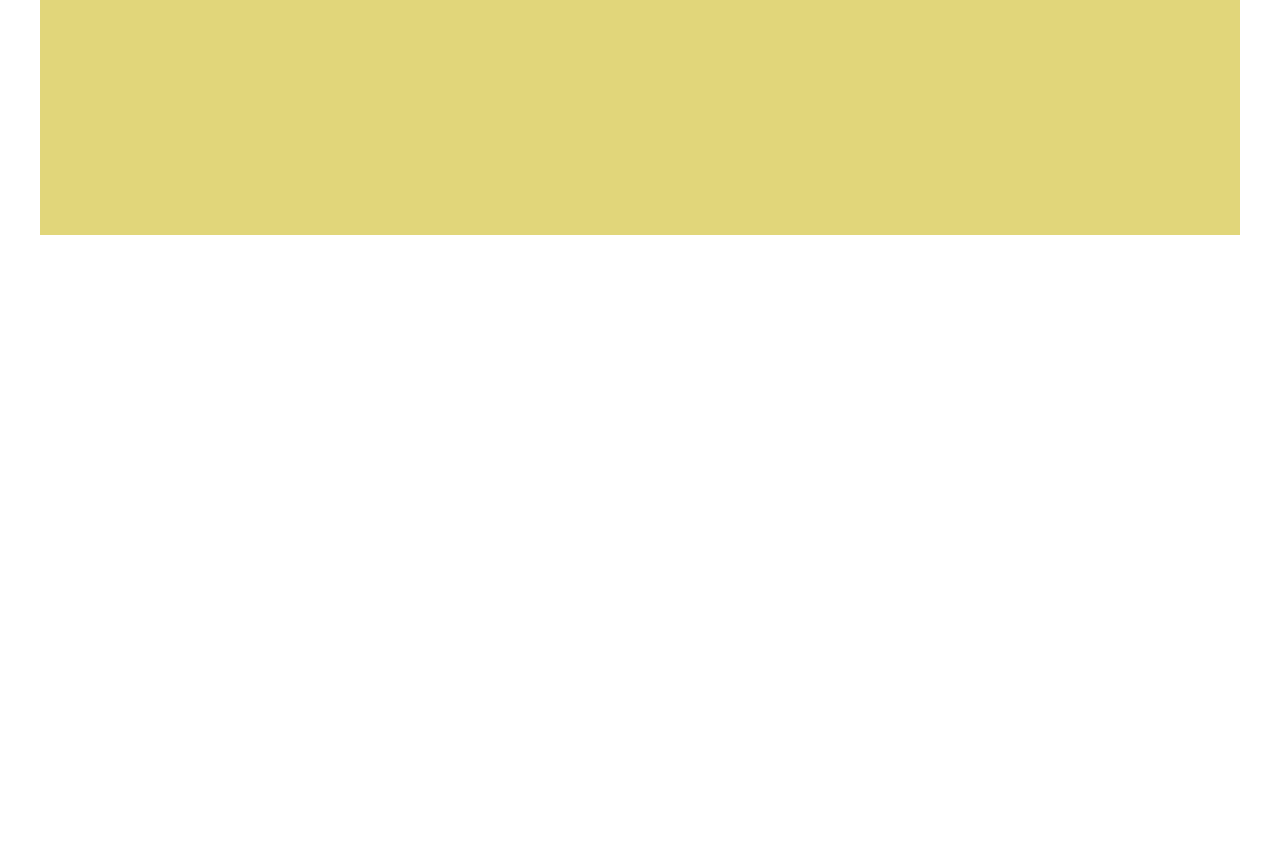
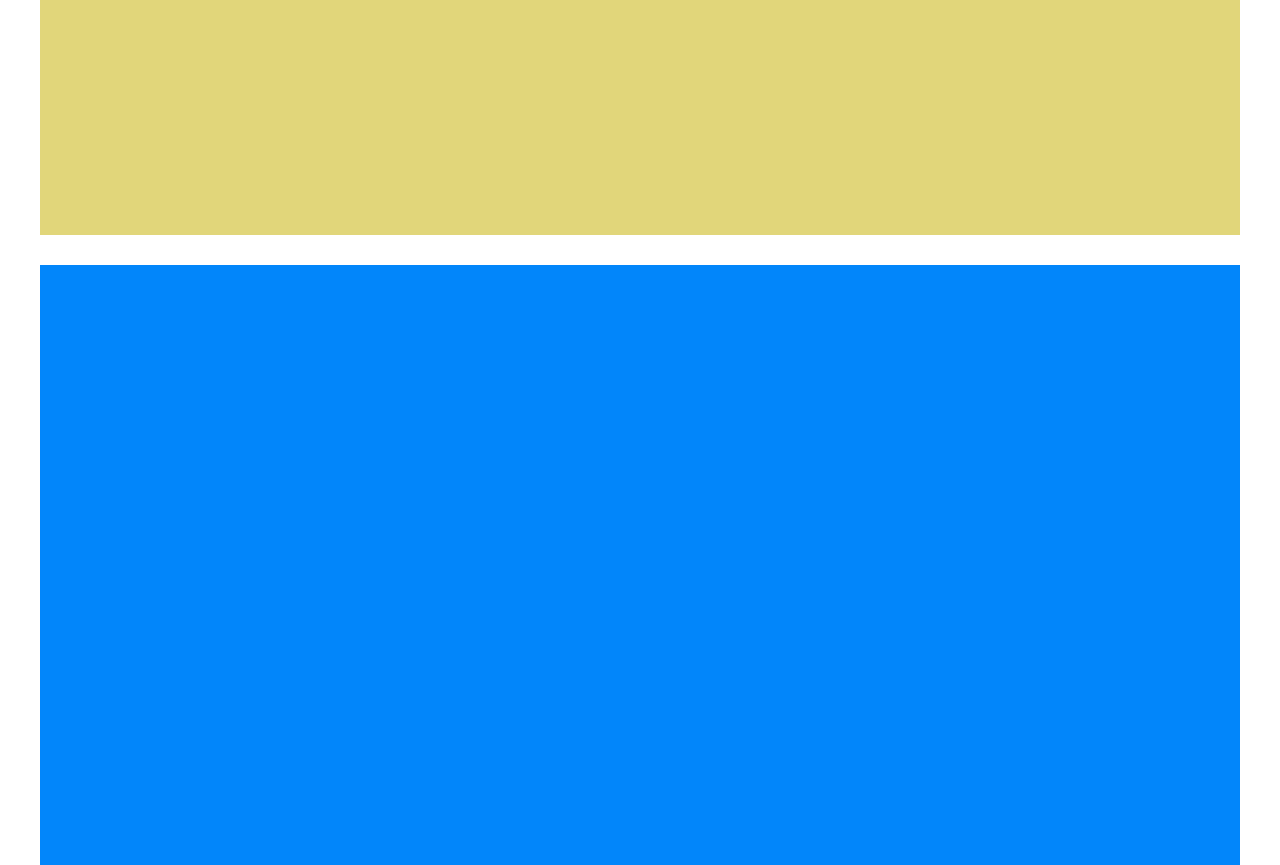
Before and after one commit to Riki420/htmlcss-struttura-wp, a plain HTML site: page index.html in a window 1280 px wide. Shown: the part 500-1365 px from the top of the page. Before the commit the page ends 800 px from the top, so only its background shows below. Drawn offline with Linux system fonts and the light colour scheme.

Commit message:
Container

```diff
--- a/css/style.css
+++ b/css/style.css
@@ -40,3 +40,10 @@ header{
     height: 600px;
     margin-bottom: 30px;
 }
+
+.container{
+    background-color: #0286fa;
+    width: 100%;
+    margin-top: 30px;
+    height: 600px;
+}
```
